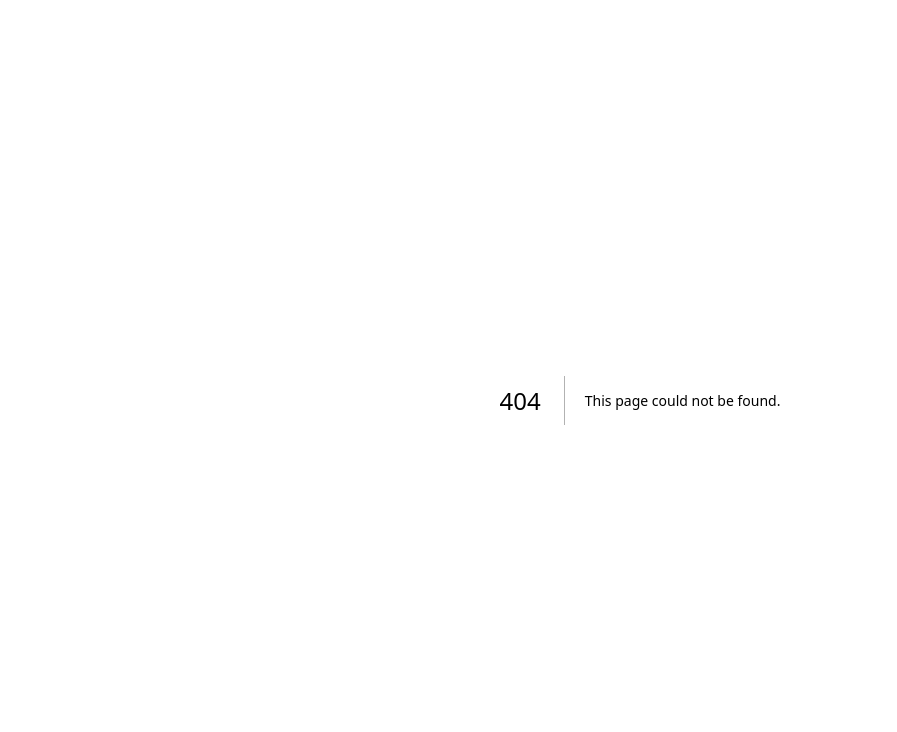
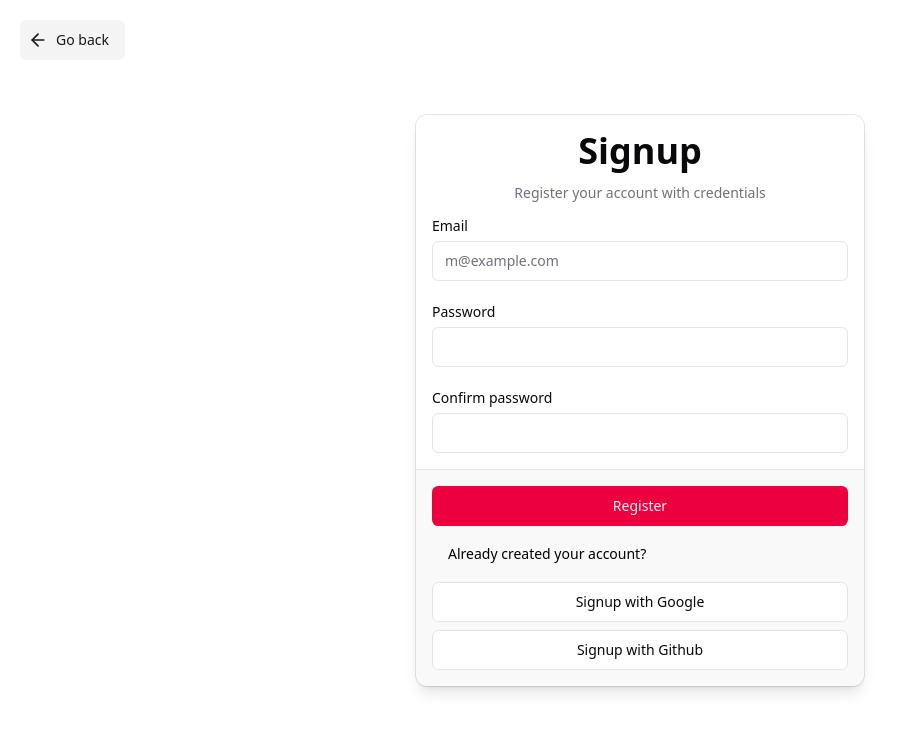
Before and after one commit to samirul/OCR-Project, a Next.js app in the folder frontend/: page /auth/signup in a window 1280 px wide. Before the commit this address had no page. Shown: the top 732 px of the page, without its empty margins (0-897 px from the left). Built offline with nearby package versions, Linux system fonts and the light colour scheme.

Commit message:
feat: Created a register page.

```diff
--- /dev/null
+++ b/frontend/app/auth/signup/page.tsx
@@ -0,0 +1,83 @@
+"use client";
+
+import { Button } from "@/components/ui/button";
+import {
+  Card,
+  CardAction,
+  CardContent,
+  CardDescription,
+  CardFooter,
+  CardHeader,
+  CardTitle,
+} from "@/components/ui/card";
+import { Input } from "@/components/ui/input";
+import { Label } from "@/components/ui/label";
+import Link from "next/link";
+import { useRouter } from "next/navigation";
+
+export default function SignUpPage() {
+  const router = useRouter();
+  // Redirect to login page if already registered.
+  function redirectToLoginPage() {
+    router.push("/auth/login");
+  }
+  return (
+    <Card className="w-full max-w-md shadow-lg">
+      <CardHeader>
+        <CardTitle className="text-4xl font-extrabold text-center mb-2">
+          Signup
+        </CardTitle>
+        <CardDescription className="text-center">
+          Register your account with credentials
+        </CardDescription>
+      </CardHeader>
+      <CardContent>
+        <form>
+          <div className="flex flex-col gap-6">
+            <div className="grid gap-2">
+              <Label htmlFor="email">Email</Label>
+              <Input
+                id="email"
+                type="email"
+                placeholder="m@example.com"
+                required
+              />
+            </div>
+            <div className="grid gap-2">
+              <div className="flex items-center">
+                <Label htmlFor="password">Password</Label>
+              </div>
+              <Input id="password" type="password" required />
+            </div>
+            <div className="grid gap-2">
+              <div className="flex items-center">
+                <Label htmlFor="password">Confirm password</Label>
+              </div>
+              <Input id="password" type="password" required />
+            </div>
+          </div>
+        </form>
+      </CardContent>
+      <CardFooter className="flex-col gap-2">
+        <Button type="submit" className="w-full cursor-pointer">
+          Register
+        </Button>
+        <CardAction>
+          <Button
+            className="cursor-pointer text-black dark:text-white"
+            onClick={redirectToLoginPage}
+            variant="link"
+          >
+            Already created your account?
+          </Button>
+        </CardAction>
+        <Button variant="outline" className="w-full cursor-pointer">
+          Signup with Google
+        </Button>
+        <Button variant="outline" className="w-full cursor-pointer">
+          Signup with Github
+        </Button>
+      </CardFooter>
+    </Card>
+  );
+}
```
